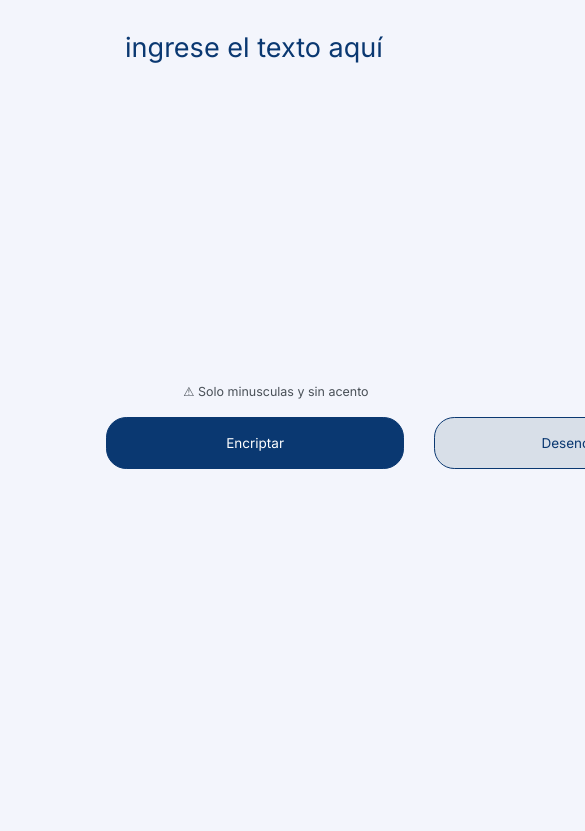
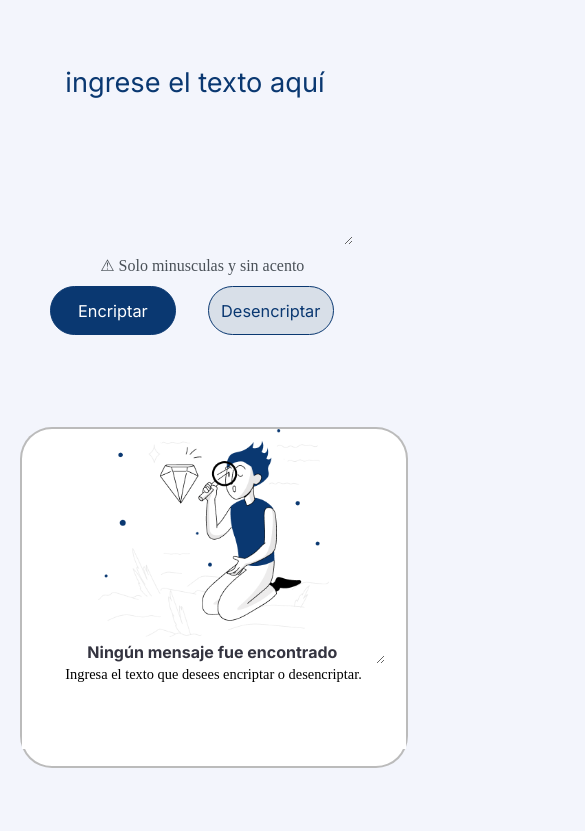
Before and after one commit to LucasAponte/Challenge_Encriptador, a plain HTML site: page index.html in a window 390 px wide. Shown: the part 96-927 px from the top of the page, 585 px wide, since content can reach past the window. Before the commit the page ends 844 px from the top, so only its background shows below. Drawn offline with Linux system fonts and the light colour scheme.

Commit message:
Se introdujeron los cambios para que la pagina     sea responsiva

```diff
--- a/css/style.css
+++ b/css/style.css
@@ -1,40 +1,71 @@
 * {
+    padding: 0;
+    margin: 0;
     background: #F3F5FC;
     font-family: 'Inter';
     font-weight: 400;
-    font-size: 1.3em;
+    font-size: 1.7em;
     line-height: 150%;
+}
 
+html{
+    height: 100%;
+    width: 95%;
+}
+
+.logo {
+    display: flex;
+    padding-top: 2em;
+    margin-left: 4em;
+    height: 8%;
 }
 
 body {
     display: flex;
+    height: 100%;
     width: 100%;
-    height: 100%;
 }
 
-.logo {
-    padding-top: 2em;
-    margin-left: 4em;
-    width: 10%;
+.home {
+    display: flex;
+    flex-wrap: wrap;
+    height: 90%;
+    width: 100%;
+    margin: 1% 5% 0;
 }
 
-main {
-    display: flex;
-    margin-bottom: 10px;
+
+.in_flex {
+    flex: 1;
+    min-width: 300px;
+    width: 40%;
+    padding: 25px;
+    height: 80%;
+}
+
+.in_flex:first-child {
+    flex: 2;
+    padding: 25px;
+    margin: 20px;
+    margin-top: 5%;
+    width: 45%;
+    height: 80%;
+}
+
+
+.entrada{
+  height: 100%;
 }
 
 .texto_ingresado {
+    width: 90%;
+    height: 60%;
     border: none;
     color: #0A3871;
-    margin-top: 4.5em;
-    margin-left: 1em;
-    margin-bottom: 2em;
+    margin-top: 1.5em;
+    margin-bottom: 3%;
     text-transform: lowercase;
-
-}
-
-::placeholder {
+}::placeholder {
     color: #0A3871;
 }
 
@@ -42,17 +73,42 @@ main {
     outline: none;
 }
 
+.info_abajo{
+    width: 90%;
+    height: 20%;
+    margin-top: 5%;
+    background-color:#F3F5FC;;
+}
+
+.informacion {
+    margin-top: 0%;
+    padding-left: 2.1em;
+    color: #495057;
+    font-size:1em;
+}
+
 .botones {
+    padding: 2%;
+    width: 55em;
+    height: 5em;
     display: flex;
-    padding-left: 1em;
-    margin-top: 10px;
-    height: 5em;
-    font-size: 0.5em;
-    width: 100%;
+    padding-left: 2em;
+    font-size: 0.6em;
+}
+
+#btn_encriptar {
+    height: 3em;
+    width: 30em;
+    background: #0A3871;
+    border: 0.01em solid #0A3871;
+    border-radius: 1.5em;
+    color: #FFFFFF;
+    cursor: pointer;
 }
 
 #btn_desencriptar {
-    width: 22em;
+    height: 3em;
+    width: 30em;
     background: #D8DFE8;
     border: 0.01em solid #0A3871;
     border-radius: 1.5em;
@@ -61,40 +117,38 @@ main {
     margin-left: 30px;
 }
 
-#btn_encriptar {
-    width: 22em;
-    background: #0A3871;
-    border: 0.01em solid #0A3871;
-    border-radius: 1.5em;
-    color: #FFFFFF;
-    cursor: pointer;
+.salida {
+    min-width: 90%;
+    margin-top: 1.3%;
+    margin-left: 10%;
+    background: #ffffff;
+    width:24em;
+    height:120%;
+    border-radius: 2em;
+    border: 2px solid #00000044;
 }
 
-.salida {
-    margin: 2% 3% 0% 15%;
+.salida div{
     background: #FFFFFF;
-    width: 29.5em;
-    height: 27em;
-    border-radius: 2em;
-    align-items: center;
-    border: 1px solid #00000044;
 }
 
 .salida img {
     background: #FFFFFF;
     width: 60%;
-    margin: 5em 20% 0;
+    margin: 30% 20% 0;
 }
 
 .salida textarea {
     background: #FFFFFF;
-    font-size: 0.9em;
+    font-size: 1em;
     text-align: center;
     font-weight: bold;
-    color: #343A40;
-    margin: 3% 4.5% 0;
+    color: #343440;
+    margin-left: 4.7%;
     border: none;
     max-width: 90%;
+    width: 90%;
+    margin-top: 10%;
 }
 
 .salida textarea:focus {
@@ -103,27 +157,135 @@ main {
 
 .salida h6 {
     text-align: center;
-    font-size: 0.6em;
+    font-size: 0.9em;
     background: #FFFFFF;
+    margin-top: 5%;
 }
 
 .copiar {
-    position: absolute;
-    top: 35em;
-    font-size: 0.7em;
+    background: #FFFFFF;
+    font-size: 0.9em;
     border: 0.01em solid #0A3871;
     border-radius: 1.5em;
     color: #0A3871;
     cursor: pointer;
-    height: 3.5em;
-    padding: auto;
-    margin: 0 0 0 2.5em;
-    position: absolute;
-    width: 22em;
+    height: 3.35em;
+    width: 80%;
+    margin: 0 10% 0;
+    margin-top:0%;
+    opacity: 0%;
 }
 
-.informacion {
-    padding-left: 7em;
-    color: #495057;
-    font-size: 0.6em;
+@media screen and (max-width: 800px) {
+    html{
+        width: 100%;
+        height: 100%;
+    }
+    body{
+        display: inline;
+        margin:3%;
+    }
+    header{
+     width: 40%;
+    }
+    .home{
+        height: 100%;
+        width: 90%;
+    }
+
+    .logo {
+        padding: 0%;
+        height: 8%;
+        margin: 3% 45% 0;
+    }
+    .in_flex {
+        margin: 0;
+        height: 40%;
+        padding: 0;
+        margin-top: 0%;
+    }
+
+    .in_flex:first-child {
+        padding: 0;
+        margin: 0;
+        margin-top: 10%;
+        height: 40%;
+    }
+
+    .entrada{
+        height: 90%;
+        width:90%;
+        margin: 0 5% 0;
+    }
+
+    .texto_ingresado {
+        width: 100%;
+        height: 60%;
+        text-align: center;
+    }
+
+    .info_abajo{
+        width: 100%;
+        height: 15%;
+        margin: 0%;
+    }
+
+    .informacion {
+        margin: 0;
+        margin-top: 0%;
+        padding-left:0;
+        margin-left: 20%;
+    }
+
+    .botones {
+        padding: 4%;
+        width: 100%;
+        margin: 0%;
+        height: 70%;
+    }
+
+    #btn_encriptar {
+        height: 3em;
+        width: 40%;
+    }
+
+    #btn_desencriptar {
+        height: 3em;
+        width: 40%;
+        margin:0%;
+        margin-left: 10%;
+    }
+
+    .salida{
+        margin: 0%;
+        height: 100%;
+        margin-bottom: 5%;
+    }
+
+    .salida img {
+        width: 60%;
+        margin: 0% 20% 0;
+    }
+
+    .salida textarea {
+        margin-top: 0%;
+    }
+
+    .salida h6 {
+        margin-top: 0%;
+    }
+    .salida div{
+        margin-top: 0%;
+        height: 20%;
+    }
+    .copiar {
+        font-size: 0.9em;
+        border: 0.01em solid #0A3871;
+        border-radius: 1.5em;
+        color: #0A3871;
+        cursor: pointer;
+        height: 3.35em;
+        width: 80%;
+        margin: 0% 10% 0%;
+    }
 }
--- a/index.html
+++ b/index.html
@@ -1,42 +1,48 @@
 <!DOCTYPE html>
-<html lang="es">
+<html lang="en">
 
 <head>
     <meta charset="UTF-8">
-    <meta name="viewport" content="width=device-width">
+    <meta name="viewport" content="width=device-width, initial-scale=1.0">
     <title>Encriptador</title>
+    <link rel="stylesheet" type="text/css" href="css/style.css">
     <link rel="stylesheet" href="css/reset.css">
-    <link rel="stylesheet" href="css/style.css">
     <link rel="preconnect" href="https://fonts.googleapis.com">
     <link rel="preconnect" href="https://fonts.gstatic.com" crossorigin>
     <link href="https://fonts.googleapis.com/css2?family=Inter:wght@100..900&display=swap" rel="stylesheet">
+
 </head>
 
 <body>
     <header class="logo">
         <img src="imagenes/logo.svg" alt="Logo de Alura">
     </header>
-    <main>
+    <section class="home">
+        <div class="in_flex">
             <section class="entrada">
-                <textarea class="texto_ingresado" cols="30" rows="7"
-                    placeholder="Ingrese el texto aquí"></textarea>
-            <div>
+                <textarea class="texto_ingresado" cols="40" rows="7" placeholder="Ingrese el texto aquí"></textarea>
+                <div class="info_abajo">
                     <h6 class="informacion">&#9888 Solo minusculas y sin acento</h6>
-            </div>
                     <div class="botones">
                         <button id="btn_encriptar" onclick="btn_encriptar()">Encriptar</button>
                         <button id="btn_desencriptar" onclick="btn_desencriptar()">Desencriptar</button>
                     </div>
+                </div>
             </section>
-        <section class="salida">
+        </div>
+        <div class="in_flex">
+            <div class="salida">
                 <img src="imagenes/Muñeco.png" alt="muñeco">
                 <textarea cols="30" rows="1" class="mensaje">Ningún mensaje fue encontrado</textarea>
-            <h6 >Ingresa el texto que desees encriptar o desencriptar.</h6>
+                <h6>Ingresa el texto que desees encriptar o desencriptar.</h6>
                 <div>
                     <button class="copiar" onclick="btn_copiar()">Copiar</button>
                 </div>
+            </div>
+
+        </div>
     </section>
-    </main>
     <script src="js/app.js"></script>
 </body>
+
 </html>
--- a/js/app.js
+++ b/js/app.js
@@ -1,16 +1,19 @@
 const texto_entrante = document.querySelector(".texto_ingresado");
-
+const anchoVentana = window.innerWidth;
 
 
 function asignarTexto(texto) {
     let elementoHTML = document.querySelector(".salida textarea");
     elementoHTML.innerHTML = texto;
     elementoHTML.style.textAlign = 'left';
-    elementoHTML.style.marginTop = '4.5em';
+    anchoVentana < 800 ? elementoHTML.style.marginTop = '2em': elementoHTML.style.marginTop = '4.5em';;
     elementoHTML.style.color = '#495057'
     elementoHTML.style.fontWeight = 'normal';
     elementoHTML.rows = 10;
-    elementoHTML.cols = 33;
+    elementoHTML.cols = 40;
+    elementoHTML = document.querySelector(".salida button");
+    elementoHTML.style.opacity =100;
+    anchoVentana < 800 ? elementoHTML.style.marginTop='0%': elementoHTML.style.marginTop='30%';
 }
 
 function btn_encriptar() {
```
Lines whose indentation alone changed are shown as unchanged.
